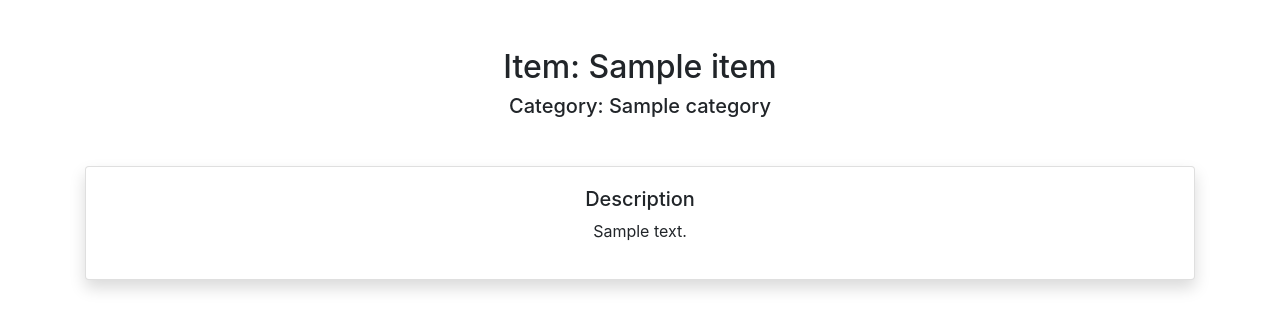
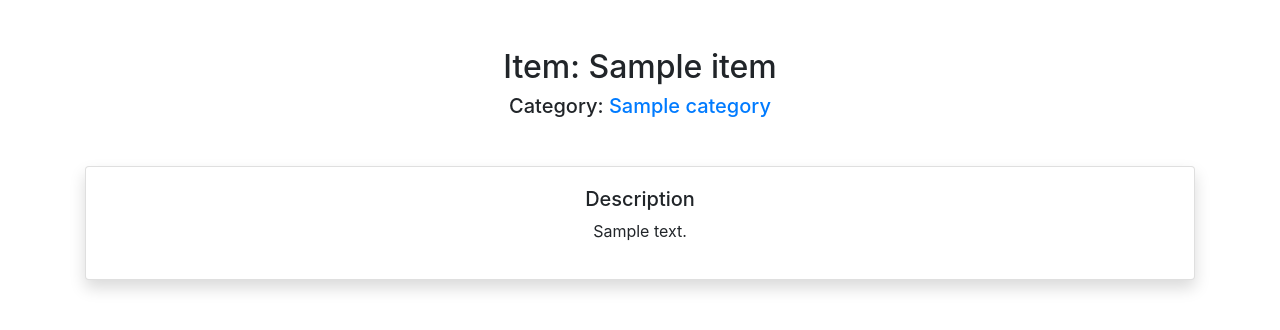
Before and after one commit to pranav1511/udacity-item-catalog, a Flask app: a page that uses templates/public_item.html in a window 1280 px wide. Shown: the part 56-386 px from the top of the page. Run offline with Flask 2, Linux system fonts and the light colour scheme; tables that the repository leaves empty hold one stand-in row (values such as "Sample post"); parts of the project's set-up code (start-up, migrations or seed data) failed here and were passed over; some libraries are stand-ins or nearby versions.

Commit message:
Change category heading to link

```diff
--- a/templates/item.html
+++ b/templates/item.html
@@ -57,7 +57,7 @@
                 {% endfor %} {% endif %} {% endwith %}
             </div>
             <h2 class="mt-5">Item: {{item.name}}</h2>
-            <h5 class="mb-5">Category: {{category_name}}</h5>
+            <h5 class="mb-5">Category: <a href="{{ url_for('show_items', category_name=category_name) }}">{{category_name}}</a></h5>
             <div>
                 <a class="btn btn-primary" href="{{ url_for('edit_item', item_name=item.name) }}">Edit Item</a>
                 <a class="btn btn-warning" href="{{ url_for('delete_item', item_name=item.name) }}">Delete Item</a>
--- a/templates/public_item.html
+++ b/templates/public_item.html
@@ -47,7 +47,7 @@
     <div class="container">
         <div class="text-center">
             <h2 class="mt-5">Item: {{item.name}}</h2>
-            <h5 class="mb-5">Category: {{category_name}}</h5>
+            <h5 class="mb-5">Category: <a href="{{ url_for('show_items', category_name=category_name) }}">{{category_name}}</a></h5>
             <div class="card shadow mt-3">
                 <div class="card-body">
                     <h5>Description</h5>
```
